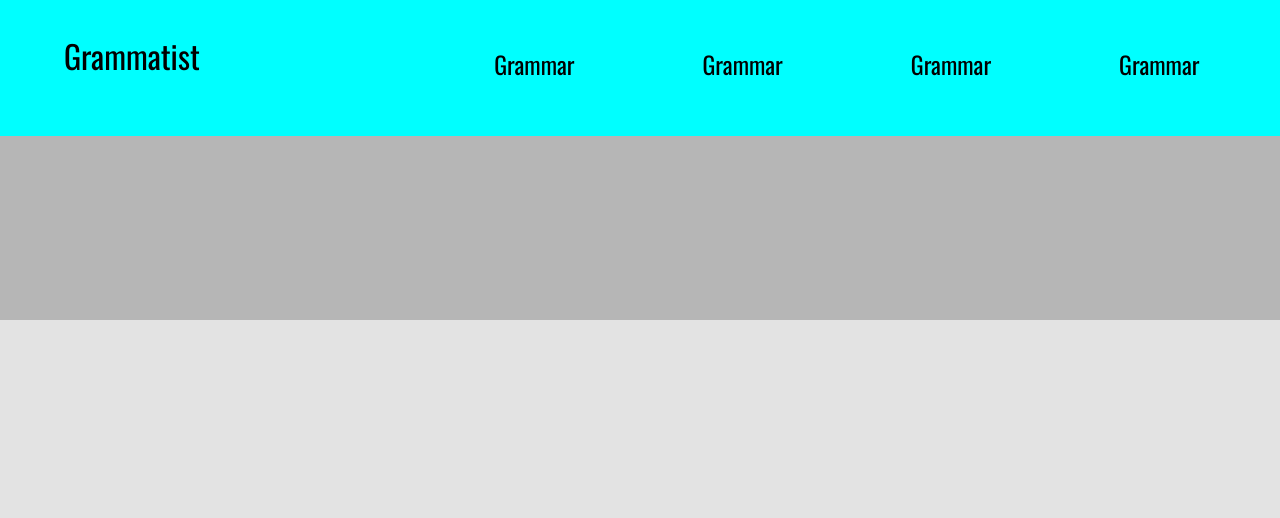
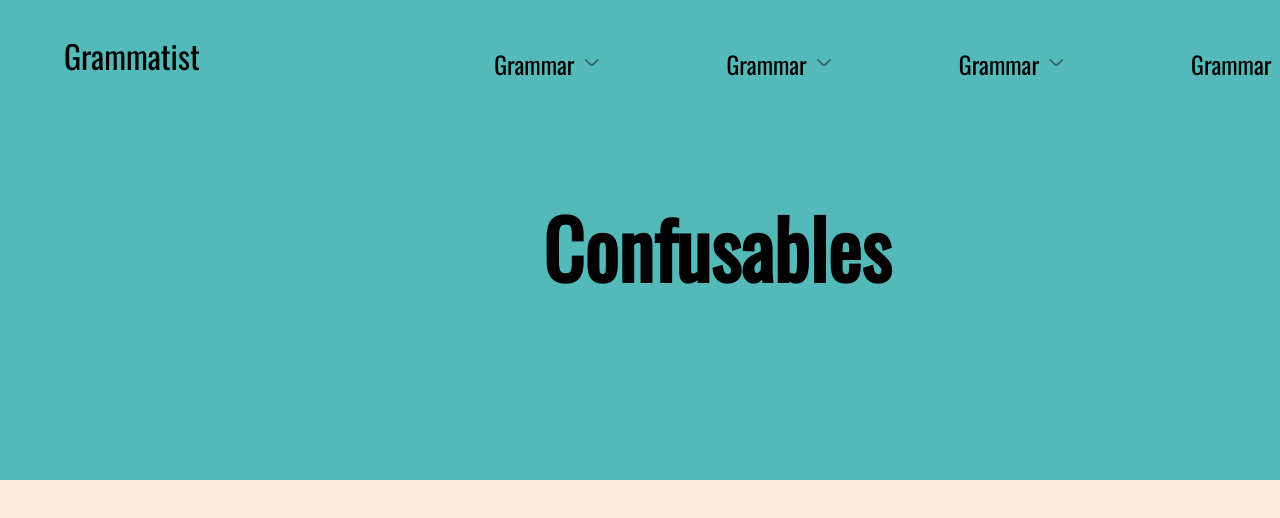
Before and after one commit to antonrejoe/grammatist, a plain HTML site: page Index.html in a window 1280 px wide. Drawn offline with nearby package versions, Linux system fonts and the light colour scheme.

Commit message:
CSS part 2

```diff
--- a/Index.html
+++ b/Index.html
@@ -10,12 +10,18 @@
         <link rel="stylesheet" href="styles.css">
         <link rel="preconnect" href="https://fonts.googleapis.com">
         <link rel="preconnect" href="https://fonts.gstatic.com" crossorigin>
+        <link rel='stylesheet' href='https://cdn-uicons.flaticon.com/uicons-regular-rounded/css/uicons-regular-rounded.css'>
         <link href="https://fonts.googleapis.com/css2?family=Oswald&display=swap" rel="stylesheet">
+
     </head>
     <body>
 
+        <section tag="🏠">
+
+            <div class="top_dad">
 
                 <div class="top_div">
+
 
 
                     <div class="button_liist">
@@ -25,29 +31,50 @@
 
                         </div>
                         <div class="span_content">
-                        Grammar
+                            Grammar<i class="fi fi-rr-angle-small-down  dropdown  "></i>
+
 
                         </div>
                         <div class="span_content">
-                        Grammar
+                            Grammar<i class="fi fi-rr-angle-small-down  dropdown"></i>
+
 
                         </div>
                         <div class="span_content">
-                        Grammar
+                            Grammar<i class="fi fi-rr-angle-small-down  dropdown"></i>
+
 
                         </div>
                         <div class="span_content">
-                        Grammar
+                            Grammar<i class="fi fi-rr-angle-small-down  dropdown"></i>
+
+
+                        </div>
+                        <div>
+
+                            <i class="fi fi-sr-home"></i>
+
+
+                        </div>
+
+
+                    </div>
+                    <h1 class="title">
+                        Confusables
+                    </h1>
 
                 </div>
             </div>
 
 
-        </div>
-        <div class="2_des_div">
+        </section>
 
-        </div>
 
+        <section>
+
+
+
+        </section>
 
 
 
--- a/styles.css
+++ b/styles.css
@@ -1,33 +1,64 @@
+
+/* Responsive */
+
+
+
 
 
 /* Modifying overall */
+
+
+.title{
+    position: absolute;
+    font-size: 5rem;
+    z-index: 20;
+    width: fit-content;
+    font-family:  'Oswald', sans-serif;
+    width: 0 auto;
+    padding: 2px;
+    text-align: center;
+    align-self: center;
+    width: auto;
+    left: 540.84px;
+    top: 120px;
+}
 
 body{
     margin: 0%;
 }
 
 :root{
-    background-color: rgb(227, 227, 227);
+    background-color: #F7ECDE;
+
 }
 
 
 
-
-
-
-
+.top_dad{
+    background-color:#54BAB9;
+    margin-top: 0px;
+    padding: 0%;
+    height: 30rem;
+    margin-top: 0%;
+    margin-left: 0%;
+    margin-right: 0px;
+    z-index: 1;
+    display: flex;
+    flex-direction: column;
+}
 
 .top_div{
 
-    background-color:rgb(182, 182, 182);
+    background-color:#54BAB9;
     margin-top: 0px;
     padding: 0%;
-    height: 20rem;
+    height: 30rem;
 
  /* Padding */
     margin-top: 0%;
     margin-left: 0%;
     margin-right: 0px;
+    z-index: 1;
 
 }
 
@@ -57,20 +88,14 @@ body{
 
 
     position: fixed;
-    background-color: aqua;
+    background-color: #54BAB9;
     width: 100%;
     margin-top: 0%;
     padding-top: 0%;
     font-family:  'Oswald', sans-serif;
     display: flex;
     height: 17%;
-
-
-
-
-
-
-
+    z-index: 1;
 
 }
 
@@ -82,6 +107,7 @@ body{
     height: 50%;
     position: relative;
     margin-top: 46px;
+
 }
 
 
@@ -93,9 +119,18 @@ body{
 
 }
 
-.button_liist:first-child {
-    color: hwb(yellow white black);
-}
 
 
 /*  Moving further in designing */
+
+
+
+.dropdown{
+    padding: 5%;
+
+}
+i{
+    position: relative;
+    opacity: 0.4;
+
+}
```
Lines whose indentation alone changed are shown as unchanged.
